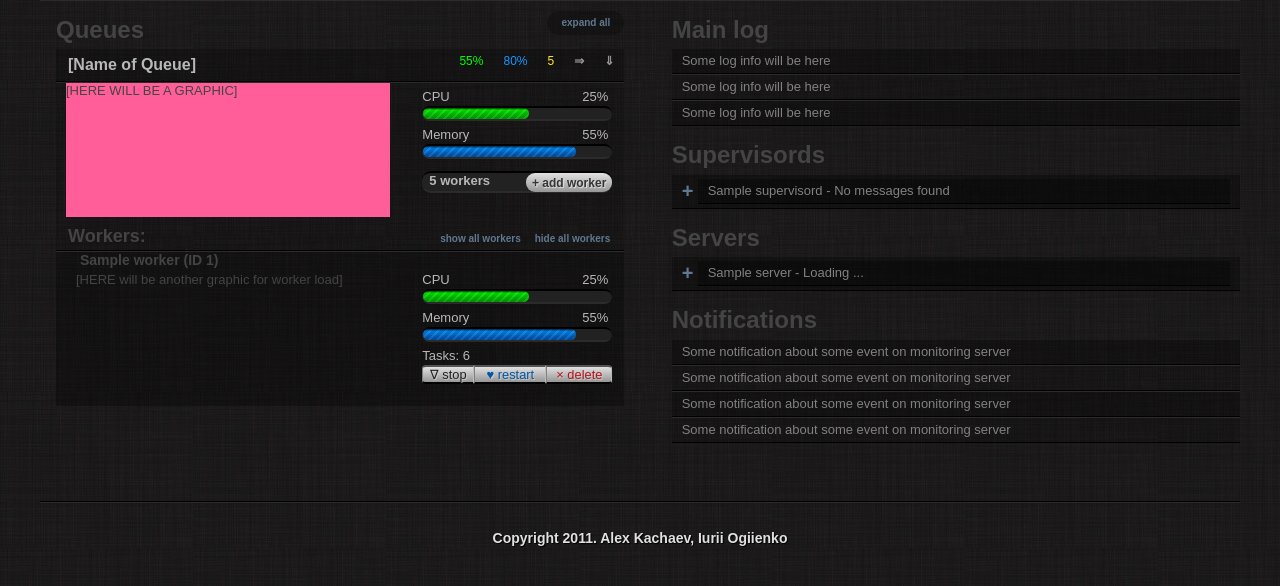
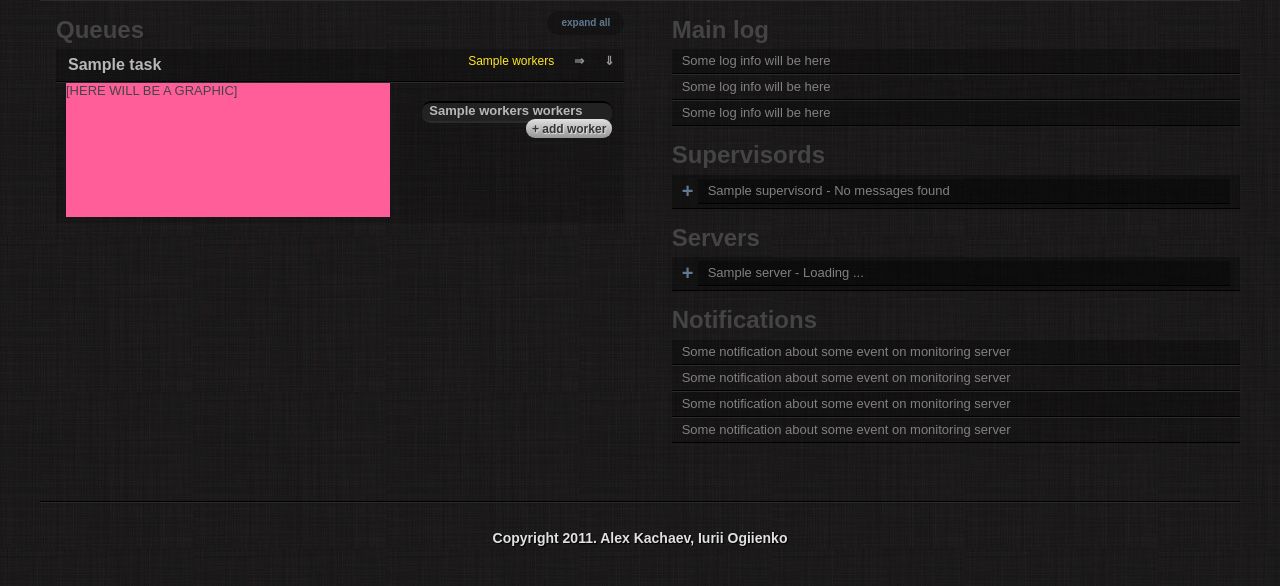
Before and after one commit to kachayev/gearoscope, a Python web app: template gearoscope/templates/dashboard/index.html in a window 1280 px wide. Shown: the part 76-662 px from the top of the page. Run offline with Jinja, Linux system fonts and the light colour scheme; the template is opened without the code that fills it: most values are stand-ins (such as "Sample title", 1, 10 or a date in 2020); some libraries are stand-ins or nearby versions.

Commit message:
added basic queue info for gearman nodes

```diff
--- a/gearoscope/templates/dashboard/queue/queue.html
+++ b/gearoscope/templates/dashboard/queue/queue.html
@@ -4,11 +4,11 @@
     <a href="#" class="expand_queue" title="Show queue details">&dArr;</a>
     <a href="#" class="collapse_queue" title="Hide queue details">&rArr;</a>
 
-    <a href="#" class="short_info workers_value" title="Number of workers">5</a>
-    <a href="#" class="short_info mem_value" title="Memory">80%</a>
-    <a href="#" class="short_info cpu_value" title="CPU">55%</a>
+    <a href="#" class="short_info workers_value" title="Number of workers">{{ queue.params.workers }}</a>
+    <a href="#" class="hidden short_info mem_value" title="Memory">80%</a>
+    <a href="#" class="hidden short_info cpu_value" title="CPU">55%</a>
 
-    <h3>[Name of Queue]</h3>
+    <h3>{{ queue.params.task }}</h3>
 
 </div>
 
@@ -17,12 +17,12 @@
     <div class="queue_stats">
 
 {#        MAX VALUE FOR progress bar lengt is 99% #}
-        <p>CPU <span class="cpu_value">25%</span></p>
-        <p class="progress"><span class="cpu progress ir">&nbsp;</span></p>
-        <p>Memory <span class="mem_value">55%</span></p>
-        <p class="progress"><span class="memory progress ir">&nbsp;</span></p>
+        <p class="hidden">CPU <span class="cpu_value">25%</span></p>
+        <p class="hidden progress"><span class="cpu progress ir">&nbsp;</span></p>
+        <p class="hidden">Memory <span class="mem_value">55%</span></p>
+        <p class="hidden progress"><span class="memory progress ir">&nbsp;</span></p>
 {#        TODO: this but will not be implemented #}
-        <p class="workers_stats"><span class="workers_value">5</span> workers <button class="add_worker">+ add worker</button></p>
+        <p class="workers_stats"><span class="workers_value">{{ queue.params.workers }}</span> workers <button class="add_worker">+ add worker</button></p>
 
     </div>
 
@@ -32,19 +32,20 @@
     </div>
 
 </div>
-
-<div class="workers">
-
-    <h4>Workers:
-        <a href="#" class="hide_all_workers small">hide all workers</a>
-        <a href="#" class="show_all_workers small">show all workers</a>
-    </h4>
-
-{#    TODO: create worker stub #}
-    <ul class="workers_list">
-        {% for worker in workers %}
-            <li>{% include 'dashboard/queue/worker.html' %}</li>
-        {% endfor %}
-    </ul>
-
-</div>
+{#<!--#}
+{#<div class="workers">#}
+{##}
+{#    <h4>Workers:#}
+{#        <a href="#" class="hide_all_workers small">hide all workers</a>#}
+{#        <a href="#" class="show_all_workers small">show all workers</a>#}
+{#    </h4>#}
+{##}
+    {#    TODO: create worker stub #}
+{#    <ul class="workers_list">#}
+{#        {% for worker in workers %} #}
+{#            <li>{% include 'dashboard/queue/worker.html' %}</li>#}
+{#        {% endfor %} #}
+{#    </ul>#}
+{#    #}
+{#</div>#}
+{#-->#}
--- a/gearoscope/templates/dashboard/queue/queue_list.html
+++ b/gearoscope/templates/dashboard/queue/queue_list.html
@@ -1,12 +1,17 @@
+
 <div id="queues" class="block clearfix">
 
     <h2>Queues <a class="expand_all" href="#">expand all</a></h2>
 
     <ul id="queues_list">
+        {% for node_name, item in params.gearmans.iteritems %}
+            {% for queue_name, queue in item.stats.iteritems %}
+                <li class="queue_item qi_{{ node_name }}_{{ queue_name }}">
+                    {% include 'dashboard/queue/queue.html' %}
+                </li>
+            {% endfor %}
 
-        <li class="queue_item">
-            {% include 'dashboard/queue/queue.html' %}
-        </li>
+        {% endfor %}
 
     </ul>
 
--- a/gearoscope/templates/dashboard/queue/worker.html
+++ b/gearoscope/templates/dashboard/queue/worker.html
@@ -1,3 +1,4 @@
+
 <div class="worker_details clearfix" id="worker_{{ worker.id }}">
 
     <h5>{{ worker.name }} (ID {{ worker.id }})</h5>
```
Also changed, not shown: gearoscope/apps/dashboard/views.py (+12 -1 lines).
